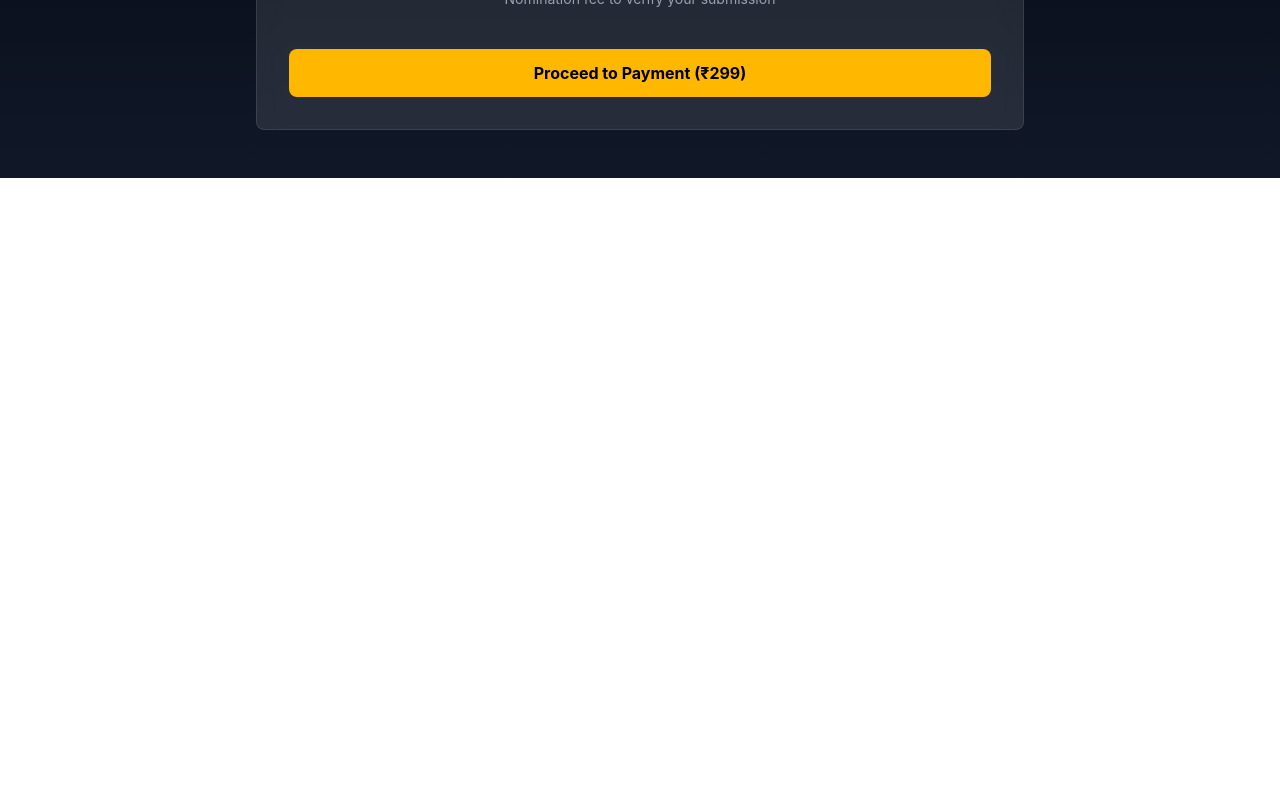
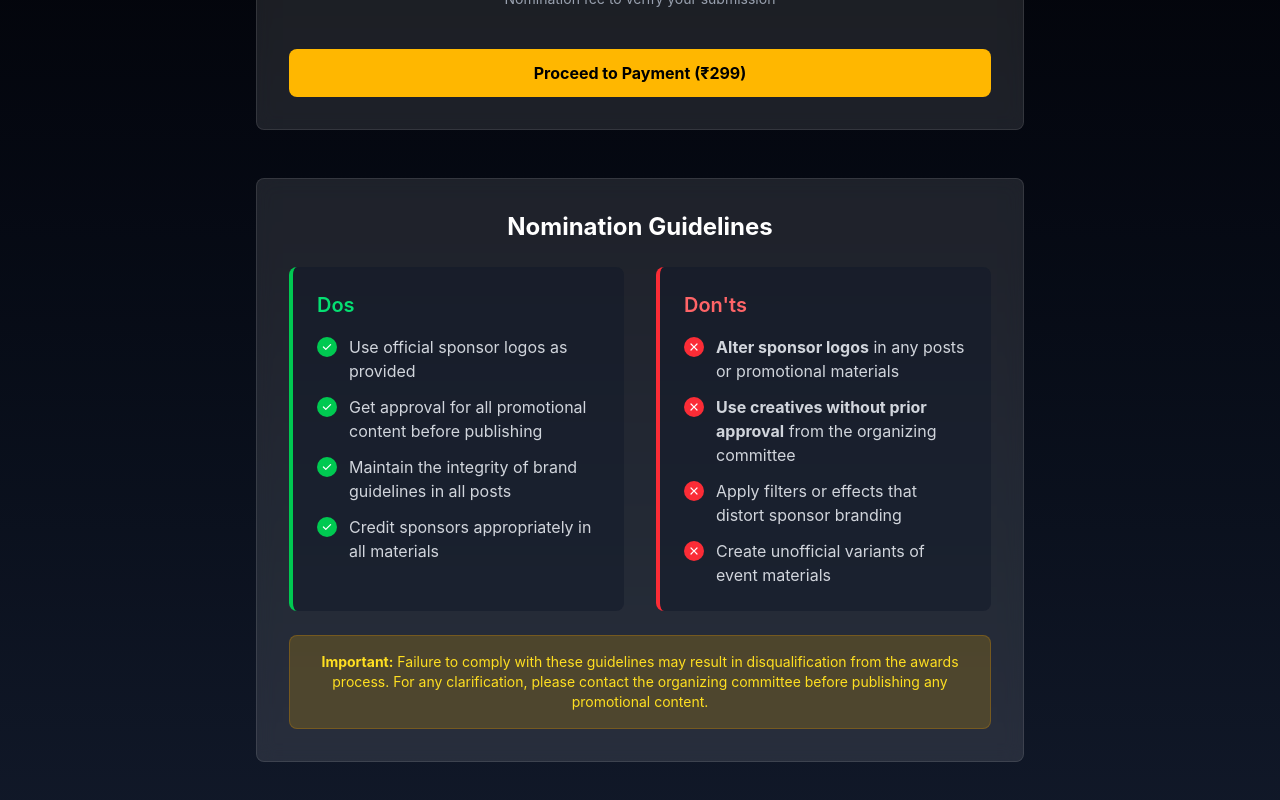
Before and after one commit to Yuvraj-cyborg/OTV-vote, a React (Vite) app in the folder frontend/: page /nominate in a window 1280 px wide. Shown: the part 1052-1852 px from the top of the page. Before the commit the page ends 1230 px from the top, so only its background shows below. Built offline with nearby package versions, Linux system fonts and the light colour scheme; no server answers; sample sign-in values are in the browser's storage.

Commit message:
new-rules

```diff
--- a/frontend/src/pages/Categories.jsx
+++ b/frontend/src/pages/Categories.jsx
@@ -174,7 +174,7 @@ export default function Categories() {
     },
     {
       icon: Camera,
-      name: "Best Photographer of the Year",
+      name: "Photographer of the Year",
       desc: "For storytellers who freeze time through their lens, capturing Odisha's people, places, and moments with visual poetry.",
       example: "A photo essay on tribal life in Koraput, a candid street photography series from Cuttack, or surreal landscape captures from Satkosia gorge.",
       subcategories: ["Portrait Photography", "Landscape Photography", "Documentary Photography"]
--- a/frontend/src/pages/Nomination.jsx
+++ b/frontend/src/pages/Nomination.jsx
@@ -517,6 +517,98 @@ const NominationPage = () => {
               </div>
             </form>
           </div>
+
+          {/* Dos and Don'ts Section */}
+          <div className="glass-card bg-gray-800 rounded-xl border border-gray-700 p-8 mt-12">
+            <h2 className="text-2xl font-bold text-white mb-6 text-center">Nomination Guidelines</h2>
+
+            <div className="grid grid-cols-1 md:grid-cols-2 gap-8">
+              {/* Dos Section */}
+              <div className="bg-gray-900/50 p-6 rounded-lg border-l-4 border-green-500">
+                <h3 className="text-xl font-semibold text-green-400 mb-4">Dos</h3>
+                <ul className="space-y-3">
+                  <li className="flex items-start">
+                    <div className="flex-shrink-0 h-5 w-5 rounded-full bg-green-500 flex items-center justify-center mr-3 mt-0.5">
+                      <svg xmlns="http://www.w3.org/2000/svg" className="h-3 w-3 text-white" viewBox="0 0 20 20" fill="currentColor">
+                        <path fillRule="evenodd" d="M16.707 5.293a1 1 0 010 1.414l-8 8a1 1 0 01-1.414 0l-4-4a1 1 0 011.414-1.414L8 12.586l7.293-7.293a1 1 0 011.414 0z" clipRule="evenodd" />
+                      </svg>
+                    </div>
+                    <span className="text-gray-300">Use official sponsor logos as provided</span>
+                  </li>
+                  <li className="flex items-start">
+                    <div className="flex-shrink-0 h-5 w-5 rounded-full bg-green-500 flex items-center justify-center mr-3 mt-0.5">
+                      <svg xmlns="http://www.w3.org/2000/svg" className="h-3 w-3 text-white" viewBox="0 0 20 20" fill="currentColor">
+                        <path fillRule="evenodd" d="M16.707 5.293a1 1 0 010 1.414l-8 8a1 1 0 01-1.414 0l-4-4a1 1 0 011.414-1.414L8 12.586l7.293-7.293a1 1 0 011.414 0z" clipRule="evenodd" />
+                      </svg>
+                    </div>
+                    <span className="text-gray-300">Get approval for all promotional content before publishing</span>
+                  </li>
+                  <li className="flex items-start">
+                    <div className="flex-shrink-0 h-5 w-5 rounded-full bg-green-500 flex items-center justify-center mr-3 mt-0.5">
+                      <svg xmlns="http://www.w3.org/2000/svg" className="h-3 w-3 text-white" viewBox="0 0 20 20" fill="currentColor">
+                        <path fillRule="evenodd" d="M16.707 5.293a1 1 0 010 1.414l-8 8a1 1 0 01-1.414 0l-4-4a1 1 0 011.414-1.414L8 12.586l7.293-7.293a1 1 0 011.414 0z" clipRule="evenodd" />
+                      </svg>
+                    </div>
+                    <span className="text-gray-300">Maintain the integrity of brand guidelines in all posts</span>
+                  </li>
+                  <li className="flex items-start">
+                    <div className="flex-shrink-0 h-5 w-5 rounded-full bg-green-500 flex items-center justify-center mr-3 mt-0.5">
+                      <svg xmlns="http://www.w3.org/2000/svg" className="h-3 w-3 text-white" viewBox="0 0 20 20" fill="currentColor">
+                        <path fillRule="evenodd" d="M16.707 5.293a1 1 0 010 1.414l-8 8a1 1 0 01-1.414 0l-4-4a1 1 0 011.414-1.414L8 12.586l7.293-7.293a1 1 0 011.414 0z" clipRule="evenodd" />
+                      </svg>
+                    </div>
+                    <span className="text-gray-300">Credit sponsors appropriately in all materials</span>
+                  </li>
+                </ul>
+              </div>
+
+              {/* Don'ts Section */}
+              <div className="bg-gray-900/50 p-6 rounded-lg border-l-4 border-red-500">
+                <h3 className="text-xl font-semibold text-red-400 mb-4">Don'ts</h3>
+                <ul className="space-y-3">
+                  <li className="flex items-start">
+                    <div className="flex-shrink-0 h-5 w-5 rounded-full bg-red-500 flex items-center justify-center mr-3 mt-0.5">
+                      <svg xmlns="http://www.w3.org/2000/svg" className="h-3 w-3 text-white" viewBox="0 0 20 20" fill="currentColor">
+                        <path fillRule="evenodd" d="M4.293 4.293a1 1 0 011.414 0L10 8.586l4.293-4.293a1 1 0 111.414 1.414L11.414 10l4.293 4.293a1 1 0 01-1.414 1.414L10 11.414l-4.293 4.293a1 1 0 01-1.414-1.414L8.586 10 4.293 5.707a1 1 0 010-1.414z" clipRule="evenodd" />
+                      </svg>
+                    </div>
+                    <span className="text-gray-300"><strong>Alter sponsor logos</strong> in any posts or promotional materials</span>
+                  </li>
+                  <li className="flex items-start">
+                    <div className="flex-shrink-0 h-5 w-5 rounded-full bg-red-500 flex items-center justify-center mr-3 mt-0.5">
+                      <svg xmlns="http://www.w3.org/2000/svg" className="h-3 w-3 text-white" viewBox="0 0 20 20" fill="currentColor">
+                        <path fillRule="evenodd" d="M4.293 4.293a1 1 0 011.414 0L10 8.586l4.293-4.293a1 1 0 111.414 1.414L11.414 10l4.293 4.293a1 1 0 01-1.414 1.414L10 11.414l-4.293 4.293a1 1 0 01-1.414-1.414L8.586 10 4.293 5.707a1 1 0 010-1.414z" clipRule="evenodd" />
+                      </svg>
+                    </div>
+                    <span className="text-gray-300"><strong>Use creatives without prior approval</strong> from the organizing committee</span>
+                  </li>
+                  <li className="flex items-start">
+                    <div className="flex-shrink-0 h-5 w-5 rounded-full bg-red-500 flex items-center justify-center mr-3 mt-0.5">
+                      <svg xmlns="http://www.w3.org/2000/svg" className="h-3 w-3 text-white" viewBox="0 0 20 20" fill="currentColor">
+                        <path fillRule="evenodd" d="M4.293 4.293a1 1 0 011.414 0L10 8.586l4.293-4.293a1 1 0 111.414 1.414L11.414 10l4.293 4.293a1 1 0 01-1.414 1.414L10 11.414l-4.293 4.293a1 1 0 01-1.414-1.414L8.586 10 4.293 5.707a1 1 0 010-1.414z" clipRule="evenodd" />
+                      </svg>
+                    </div>
+                    <span className="text-gray-300">Apply filters or effects that distort sponsor branding</span>
+                  </li>
+                  <li className="flex items-start">
+                    <div className="flex-shrink-0 h-5 w-5 rounded-full bg-red-500 flex items-center justify-center mr-3 mt-0.5">
+                      <svg xmlns="http://www.w3.org/2000/svg" className="h-3 w-3 text-white" viewBox="0 0 20 20" fill="currentColor">
+                        <path fillRule="evenodd" d="M4.293 4.293a1 1 0 011.414 0L10 8.586l4.293-4.293a1 1 0 111.414 1.414L11.414 10l4.293 4.293a1 1 0 01-1.414 1.414L10 11.414l-4.293 4.293a1 1 0 01-1.414-1.414L8.586 10 4.293 5.707a1 1 0 010-1.414z" clipRule="evenodd" />
+                      </svg>
+                    </div>
+                    <span className="text-gray-300">Create unofficial variants of event materials</span>
+                  </li>
+                </ul>
+              </div>
+            </div>
+
+            <div className="mt-6 p-4 bg-yellow-500/20 rounded-lg border border-yellow-600/30">
+              <p className="text-yellow-300 text-center text-sm">
+                <strong>Important:</strong> Failure to comply with these guidelines may result in disqualification from the awards process.
+                For any clarification, please contact the organizing committee before publishing any promotional content.
+              </p>
+            </div>
+          </div>
         </div>
       </div>
     </div>
```
